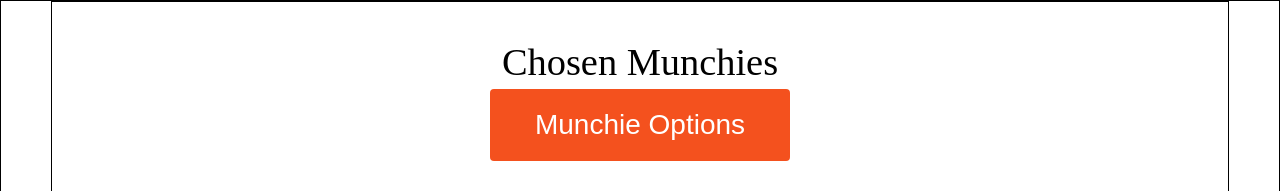
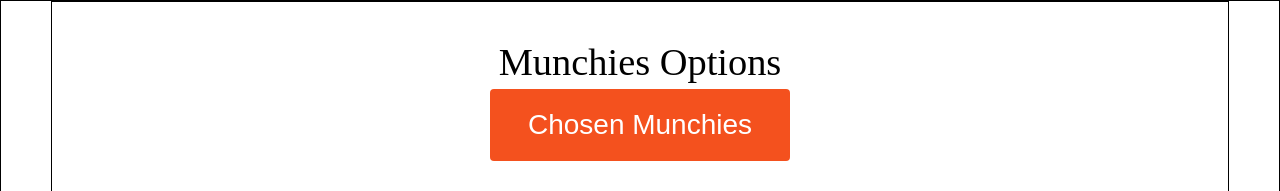
Before and after one commit to Jblack017/SnackAttack, a React (Create React App) app: page / in a window 1280 px wide. Shown: the top 191 px of the page. Built offline with nearby package versions, Linux system fonts and the light colour scheme; data requests are answered from the project's data file; a web font is replaced by a local one.

Commit message:
MVP done

```diff
--- a/src/App.js
+++ b/src/App.js
@@ -9,6 +9,7 @@ export default class App extends Component {
     toggle: true,
     foods: [],
     foodCart: [],
+    randomFood: {}
   };
   componentDidMount() {
     fetch(baseUrl)
@@ -20,12 +21,24 @@ export default class App extends Component {
       });
   }
 
-  // addFaveIcon = foodItem => {
-  //   const inCart = this.state.foodCart.find(food => food.id === foodItem.id);
-  //   if (!inCart){
-  //     console.log()
-  //   }
-  // }
+  handleClick = () => {
+    const fave = this.pickRandom(this.state.foodCart)
+    this.setState ({
+      randomFood:fave
+    })
+
+  }
+
+pickRandom = (arr) => {
+  return arr[Math.floor(Math.random() * arr.length)]
+}
+
+
+
+// pickRandom = (arr) => {
+//   const foods = this.state.foodCart
+//   return arr[Math.floor(Math.random() * arr.length)]
+// }
 
   addToFoodCart = foodItem => {
     const inCart = this.state.foodCart.find(food => food.id === foodItem.id);
@@ -34,19 +47,36 @@ export default class App extends Component {
     }
   };
 
+  removeFromFoodCart = foodItem => {
+    const inCart = this.state.foodCart.filter(
+      food => foodItem !== food
+    )
+    this.setState({
+      foodCart: inCart
+    })
+  }
+
   toggleState = () => this.setState({ toggle: !this.state.toggle });
   render() {
     return (
       <div className='App'>
-        <Header toggleState={this.toggleState} toggle={this.state.toggle} />
-        {!this.state.toggle ? (
-          <DeciderBox foodCart={this.state.foodCart} />
+        <Header
+          randomFood={this.state.randomFood}
+          handleClick={this.handleClick}
+          toggleState={this.toggleState}
+          toggle={this.state.toggle} />
+          {!this.state.toggle ? (
+        <DeciderBox
+          foodCart={this.state.foodCart}
+          clickAction = {this.removeFromFoodCart}
+          randomFood = {this.state.randomFood}
+          />
         ) : (
-          <FoodContainer
-            addToFoodCart={this.addToFoodCart}
-            foods={this.state.foods}
-            foodCart={this.state.foodCart}
-            // addFaveIcon={this.addFaveIcon}
+        <FoodContainer
+          clickAction={this.addToFoodCart}
+          foods={this.state.foods}
+          foodCart={this.state.foodCart}
+
           />
         )}
       </div>
--- a/src/components/DeciderBox.js
+++ b/src/components/DeciderBox.js
@@ -1,10 +1,10 @@
 import React from "react";
 import FoodCard from "./FoodCard";
 
-export default function DeciderBox({ foodCart }) {
+export default function DeciderBox({ foodCart, clickAction,randomFood }) {
   const displayFoods = () => {
     return foodCart.map(food => {
-      return <FoodCard food={food} key={food.id} />;
+      return <FoodCard food={food} key={food.id} clickAction={clickAction} randomFood={randomFood} />;
     });
   };
 
--- a/src/components/FoodCard.js
+++ b/src/components/FoodCard.js
@@ -1,11 +1,13 @@
 import React from "react";
 
 export default function FoodCard(props) {
-  const handleClick = () => props.addToFoodCart(props.food);
+  const handleClick = () => props.clickAction(props.food);
   // console.log(props.isFave)
 
+  // const isRandom = () => props.food === props.randomFood ? "the-chosen-one" : null
+
   return (
-    <div className='food-card' onClick={() => handleClick()}>
+    <div className={ props.food === props.randomFood ? "the-chosen-one" : 'food-card'} onClick={() => handleClick()}>
       <h2>{props.food.name}</h2>
       <img src={props.food.image} alt={props.food.name}></img>
       <h3>Food Type: {props.food.foodType}</h3>
--- a/src/components/FoodContainer.js
+++ b/src/components/FoodContainer.js
@@ -9,7 +9,7 @@ export default function FoodContainer(props) {
       return <FoodCard
         food={food}
         key={food.id}
-        addToFoodCart={props.addToFoodCart}
+        clickAction={props.clickAction}
         isFave={isFave}
       />
     })
--- a/src/containers/Header.js
+++ b/src/containers/Header.js
@@ -1,12 +1,19 @@
 import React from "react";
 
 export default function Header(props) {
+
+  const handleClick = () => {
+    props.handleClick()
+    setTimeout (console.log(props.randomFood),2200)
+  }
+
   return (
     <div className='header'>
-      <p>{!props.toggle ? "Munchie Options " : "Chosen Munchies"}</p>
+      <p>{props.toggle ? "Munchies Options " : "Chosen Munchies"}</p>
       <button className='button' onClick={props.toggleState}>
-        <span>{props.toggle ? "Munchie Options " : "Chosen Munchies"}</span>
+        <span>{!props.toggle ? "Munchies Options " : "Chosen Munchies"}</span>
       </button>
+      {!props.toggle ? <button onClick = {handleClick} className="random-button">Randomizer</button> : null}
     </div>
   );
 }
```
